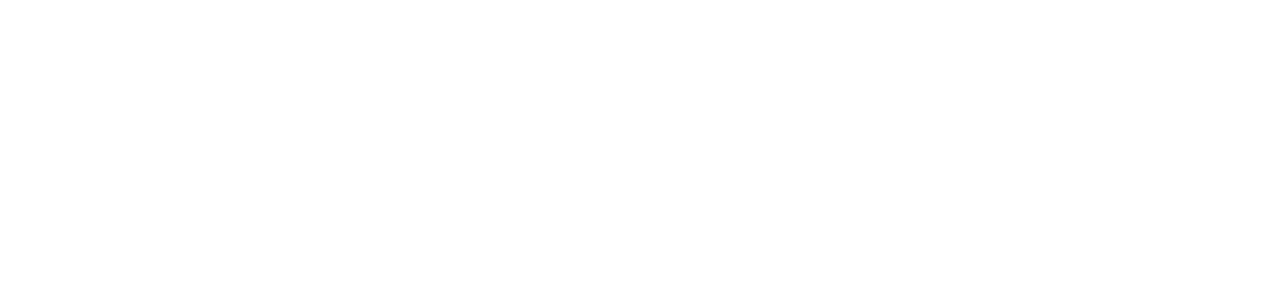
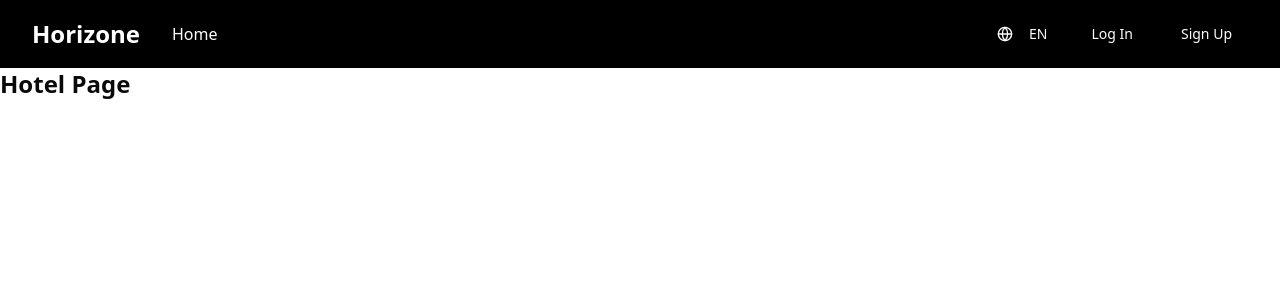
Before and after one commit to Goyumx/AIDF-HotelManage, a React (Vite) app in the folder FE/AID-HotelMng-FE/: page /hotels/1 in a window 1280 px wide. Before the commit this address had no page. Shown: the top 300 px of the page. Built offline with nearby package versions, Linux system fonts and the light colour scheme.

Commit message:
Move to another layout (Nested Layouts)

```diff
--- a/FE/AID-HotelMng-FE/src/components/Navigation.jsx
+++ b/FE/AID-HotelMng-FE/src/components/Navigation.jsx
@@ -11,7 +11,7 @@
         Horizone
         </Link>
         <div className="hidden md:flex space-x-6">
-        <Link href={`/`} className="transition-colors">
+        <Link to={`/`} className="transition-colors">
         Home</Link>
         </div>
       </div>
@@ -21,12 +21,12 @@
         EN
         </Button>
         <Button variant="ghost" asChild>
-        <Link href="/sign-in">
+        <Link to="/sign-in">
         Log In
         </Link>
         </Button>
         <Button variant="ghost" asChild>
-        <Link href="/sign-up">
+        <Link to="/sign-up">
         Sign Up
         </Link>
         </Button>
--- /dev/null
+++ b/FE/AID-HotelMng-FE/src/layouts/main.layout.jsx
@@ -0,0 +1,13 @@
+import { Outlet } from "react-router";
+import Navigation from "@/components/Navigation";
+
+function MainLayout() {
+  return (
+    <>
+      <Navigation name="Manupa" />
+      <Outlet />
+    </>
+  );
+}
+
+export default MainLayout;
--- a/FE/AID-HotelMng-FE/src/layouts/root-layout.layout.jsx
+++ b/FE/AID-HotelMng-FE/src/layouts/root-layout.layout.jsx
@@ -1,10 +1,8 @@
 import { Outlet } from "react-router";
-import Navigation from "@/components/Navigation";
 
 const RootLayout = () => {
   return (
     <>
-    <Navigation />
     <Outlet />
     </>
   );
--- a/FE/AID-HotelMng-FE/src/main.jsx
+++ b/FE/AID-HotelMng-FE/src/main.jsx
@@ -7,16 +7,21 @@
 import SignInPage from './pages/sign-in.page'
 import SignUpPage from './pages/sign-up.page'
 import RootLayout from "./layouts/root-layout.layout";
+import MainLayout from './layouts/main.layout'
+import HotelPage from './pages/hotel.page'
 
 createRoot(document.getElementById('root')).render(
   <StrictMode>
     <BrowserRouter>
       <Routes>
-        <Route element={<RootLayout />}>
+      <Route element={<RootLayout/>}>
+      <Route path="/sign-in" element={<SignInPage />} />
+      <Route path="/sign-up" element={<SignUpPage />} />
+        <Route element={<MainLayout />}>
           <Route path='/' element={<HomePage/>}/>
-          <Route path="/sign-in" element={<SignInPage />} />
-          <Route path="/sign-up" element={<SignUpPage />} />
+          <Route path="/hotels/:id" element={<HotelPage />} />
         </Route>
+      </Route>
     </Routes>
     </BrowserRouter>
   </StrictMode>,
```
Also changed, not shown: 1 other file (tests, documents, lock files or other folders).
